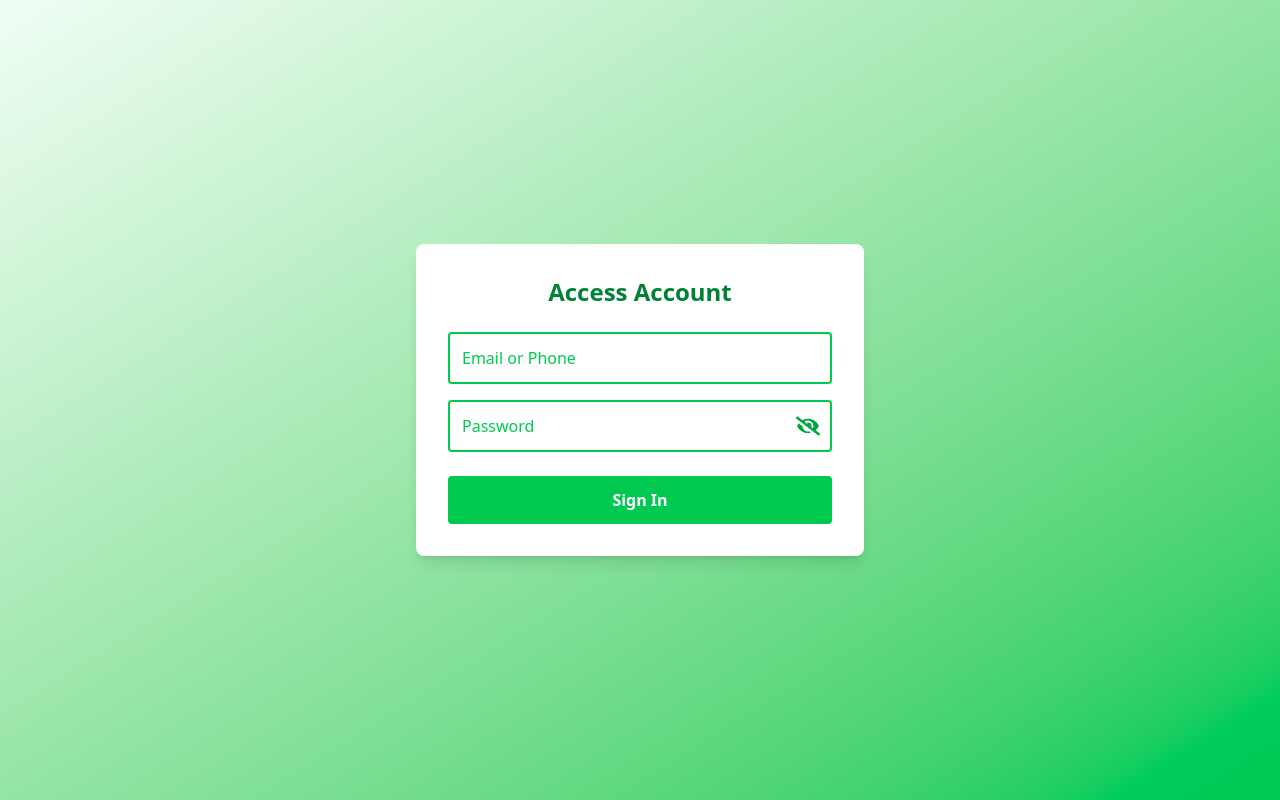
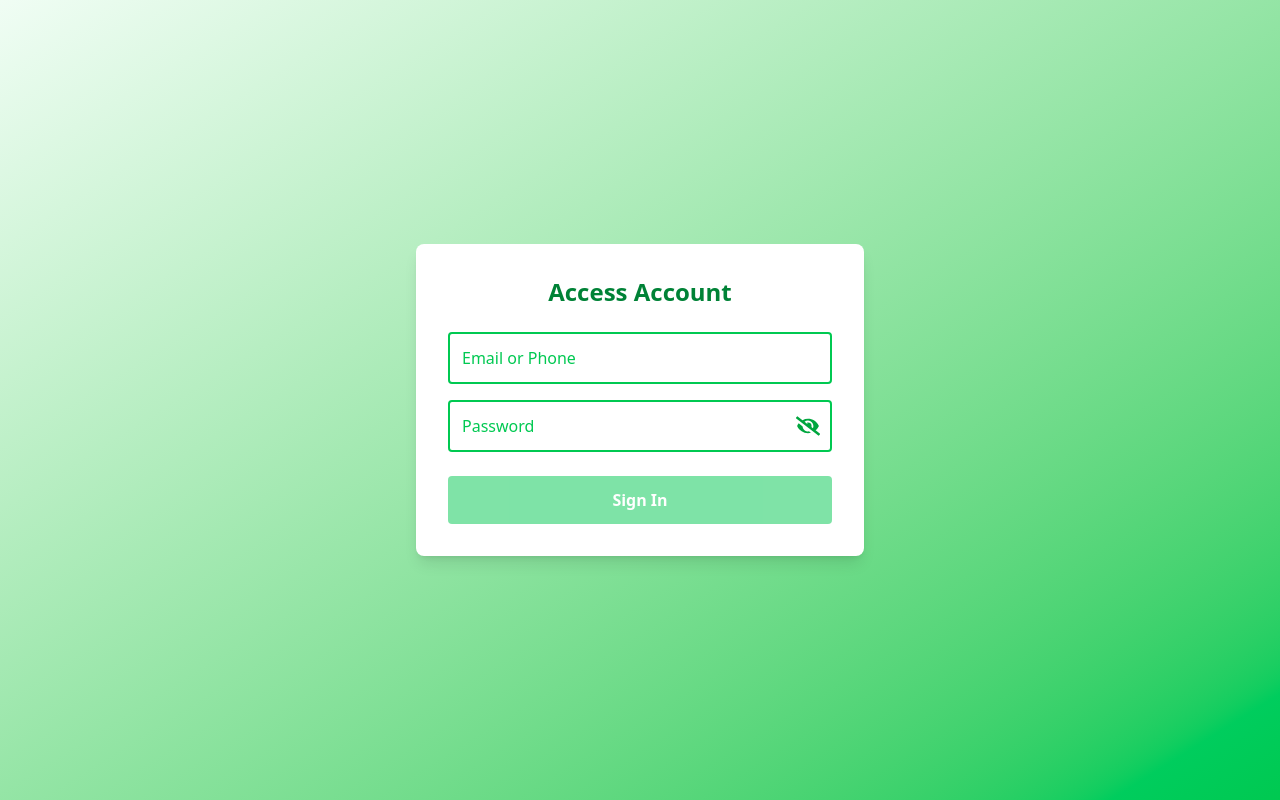
Before and after one commit to Madan123Shahi/MERN_Practice_Commerce, a React (Vite) app in the folder UI/: page / in a window 1280 px wide. Built offline with nearby package versions, Linux system fonts and the light colour scheme.

Commit message:
Full Login

```diff
--- a/UI/package.json
+++ b/UI/package.json
@@ -10,11 +10,15 @@
     "preview": "vite preview"
   },
   "dependencies": {
+    "@hookform/resolvers": "^5.2.2",
     "@tailwindcss/vite": "^4.1.18",
+    "libphonenumber-js": "^1.12.34",
     "react": "^19.2.0",
     "react-dom": "^19.2.0",
+    "react-hook-form": "^7.71.0",
     "react-icons": "^5.5.0",
-    "tailwindcss": "^4.1.18"
+    "tailwindcss": "^4.1.18",
+    "zod": "^4.3.5"
   },
   "devDependencies": {
     "@eslint/js": "^9.39.1",
--- a/UI/src/Components/Button.jsx
+++ b/UI/src/Components/Button.jsx
@@ -1,7 +1,14 @@
-const ButtonField = ({ children, className = "" }) => {
-  const baseClass =
-    "bg-green-500 text-white p-3 rounded font-semibold hover:bg-green-600 transition-colors mt-2";
-  return <button className={`${baseClass}${className}`}>{children}</button>;
+const ButtonField = ({ children, className = "", disabled = false }) => {
+  const baseClass = `
+    bg-green-500 text-white p-3 rounded font-semibold
+    transition-colors mt-2
+    ${disabled ? "opacity-50 cursor-not-allowed" : "hover:bg-green-600"}
+  `;
+  return (
+    <button disabled={disabled} className={`${baseClass}${className}`}>
+      {children}
+    </button>
+  );
 };
 
 export default ButtonField;
--- a/UI/src/Components/Input.jsx
+++ b/UI/src/Components/Input.jsx
@@ -1,13 +1,25 @@
-const InputField = ({ type, placeholder, className = "" }) => {
-  const baseClass =
-    "p-3 border-2 border-green-500 rounded outline-none placeholder:text-green-500 text-green-500 focus:border-green-700";
+import { forwardRef } from "react";
+
+const InputField = forwardRef(
+  ({ type, placeholder, className = "", error, ...rest }, ref) => {
+    const baseClass = `
+  p-3 border-2 rounded outline-none placeholder:text-green-500 text-green-500
+  ${error ? "border-red-500" : "border-green-500"}
+  focus:border-green-700
+`;
     return (
+      <div className="flex flex-col gap-1">
         <input
+          ref={ref}
           type={type}
           placeholder={placeholder}
+          {...rest}
           className={`${baseClass} ${className}`}
         />
+        {error && <span className="text-sm text-red-500">{error}</span>}
+      </div>
     );
-};
+  }
+);
 
 export default InputField;
--- a/UI/src/Pages/Login.jsx
+++ b/UI/src/Pages/Login.jsx
@@ -1,10 +1,69 @@
-import { useState } from "react";
+import { useState, useEffect } from "react";
 import ButtonField from "../Components/Button";
 import InputField from "../Components/Input";
 import { FaEye, FaEyeSlash } from "react-icons/fa";
+import { useForm } from "react-hook-form";
+import { zodResolver } from "@hookform/resolvers/zod";
+import { loginSchema } from "../Validations/LoginSchema";
 
 const LoginPage = () => {
   const [showPassword, setShowPassword] = useState(false);
+  const [showPasswordFeedback, setShowPasswordFeedback] = useState(false);
+
+  const {
+    register,
+    handleSubmit,
+    watch,
+    formState: { errors, isValid, isSubmitting },
+  } = useForm({
+    resolver: zodResolver(loginSchema),
+    mode: "onChange",
+  });
+
+  const password = watch("password", "");
+
+  /* ================= PASSWORD STRENGTH LOGIC ================= */
+  const getPasswordStrength = (password) => {
+    let score = 0;
+    if (password.length >= 12) score++;
+    if (/[A-Z]/.test(password)) score++;
+    if (/[a-z]/.test(password)) score++;
+    if (/\d/.test(password)) score++;
+    if (/[@$!%*?&]/.test(password)) score++;
+    return score; // 0–5
+  };
+
+  const strengthScore = getPasswordStrength(password);
+
+  const strengthLabel =
+    strengthScore <= 2 ? "Weak" : strengthScore <= 4 ? "Medium" : "Strong";
+
+  const strengthPercent = (strengthScore / 5) * 100;
+
+  /* ================= AUTO-HIDE LOGIC (REAL WORLD UX) ================= */
+  useEffect(() => {
+    if (password) {
+      setShowPasswordFeedback(true);
+    }
+
+    // When password becomes valid & strong → hide after 2 seconds
+    if (password && !errors.password && strengthLabel === "Strong") {
+      const timer = setTimeout(() => {
+        setShowPasswordFeedback(false);
+      }, 2000);
+
+      return () => clearTimeout(timer);
+    }
+  }, [password, errors.password, strengthLabel]);
+
+  const onsubmit = async (data) => {
+    await new Promise((resolve) => {
+      setTimeout(() => {
+        console.log("Form Data", data);
+        resolve();
+      }, 3000);
+    });
+  };
 
   return (
     <div className="min-h-screen flex justify-center items-center bg-linear-to-br from-green-50 to-green-500">
@@ -13,14 +72,23 @@ const LoginPage = () => {
           Access Account
         </h2>
 
-        <div className="flex flex-col gap-4">
-          <InputField type="text" placeholder="Email or Phone" />
+        <form onSubmit={handleSubmit(onsubmit)} className="flex flex-col gap-4">
+          {/* Identifier */}
+          <InputField
+            type="text"
+            placeholder="Email or Phone"
+            {...register("identifier")}
+            error={errors.identifier?.message}
+          />
 
+          {/* Password */}
           <div className="relative">
             <InputField
               type={showPassword ? "text" : "password"}
               placeholder="Password"
               className="w-full pr-14"
+              {...register("password")}
+              error={errors.password?.message}
             />
 
             <button
@@ -32,8 +100,48 @@ const LoginPage = () => {
             </button>
           </div>
 
-          <ButtonField>Sign In</ButtonField>
-        </div>
+          {/* 🔐 PASSWORD STRENGTH METER */}
+          {showPasswordFeedback && password && (
+            <div className="flex flex-col gap-1">
+              <div className="w-full h-2 bg-gray-200 rounded overflow-hidden">
+                <div
+                  className={`h-full transition-all duration-300 ${
+                    strengthLabel === "Weak"
+                      ? "bg-red-500"
+                      : strengthLabel === "Medium"
+                      ? "bg-yellow-500"
+                      : "bg-green-600"
+                  }`}
+                  style={{ width: `${strengthPercent}%` }}
+                />
+              </div>
+
+              <span
+                className={`text-xs font-medium ${
+                  strengthLabel === "Weak"
+                    ? "text-red-500"
+                    : strengthLabel === "Medium"
+                    ? "text-yellow-500"
+                    : "text-green-600"
+                }`}
+              >
+                Password strength: {strengthLabel}
+              </span>
+            </div>
+          )}
+
+          {/* Submit */}
+          <ButtonField disabled={!isValid || isSubmitting}>
+            {isSubmitting ? (
+              <span className="flex items-center gap-2">
+                <span className="animate-spin">⏳</span>
+                Signing in...
+              </span>
+            ) : (
+              "Sign In"
+            )}
+          </ButtonField>
+        </form>
       </div>
     </div>
   );
--- /dev/null
+++ b/UI/src/Validations/LoginSchema.js
@@ -0,0 +1,23 @@
+// validations/loginSchema.js
+import { z } from "zod";
+import { isValidPhoneNumber } from "libphonenumber-js";
+
+const identifierSchema = z.string().refine((value) => {
+  // Check if it's a phone number
+  if (/^\+?[\d\s\-\(\)]+$/.test(value)) {
+    return isValidPhoneNumber(value);
+  }
+  // Check if it's an email
+  return /^[^\s@]+@[^\s@]+\.[^\s@]+$/.test(value);
+}, "Must be a valid email or phone number");
+
+export const loginSchema = z.object({
+  identifier: identifierSchema,
+  password: z
+    .string()
+    .min(12, "Password must be at least 12 characters")
+    .regex(
+      /^(?=.*[a-z])(?=.*[A-Z])(?=.*\d)(?=.*[@$!%*?&])[A-Za-z\d@$!%*?&]/,
+      "Password must contain at least: 1 uppercase, 1 lowercase, 1 digit, and 1 special character"
+    ),
+});
```
Also changed, not shown: 1 other file (tests, documents, lock files or other folders). Lines whose indentation alone changed are shown as unchanged.
